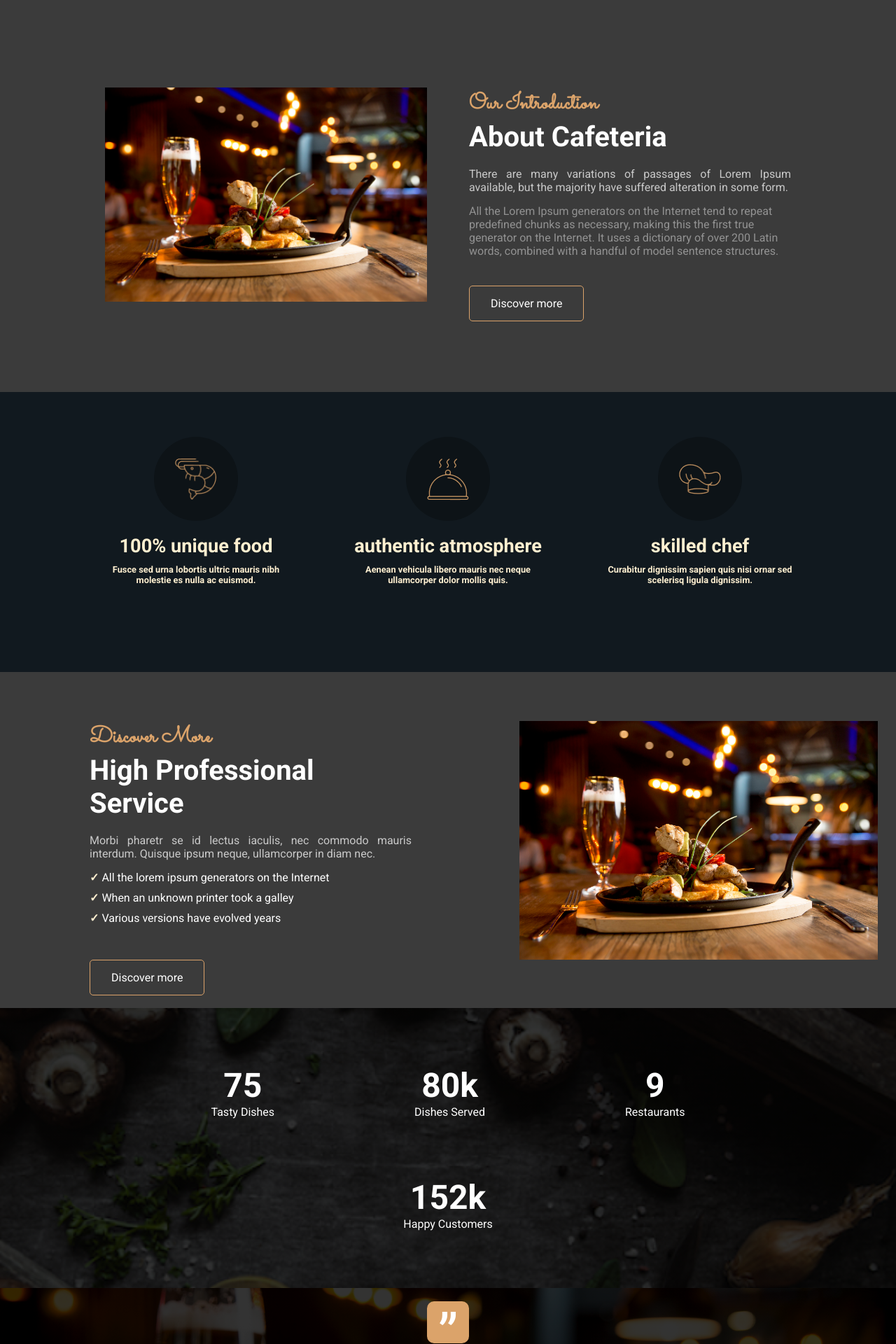
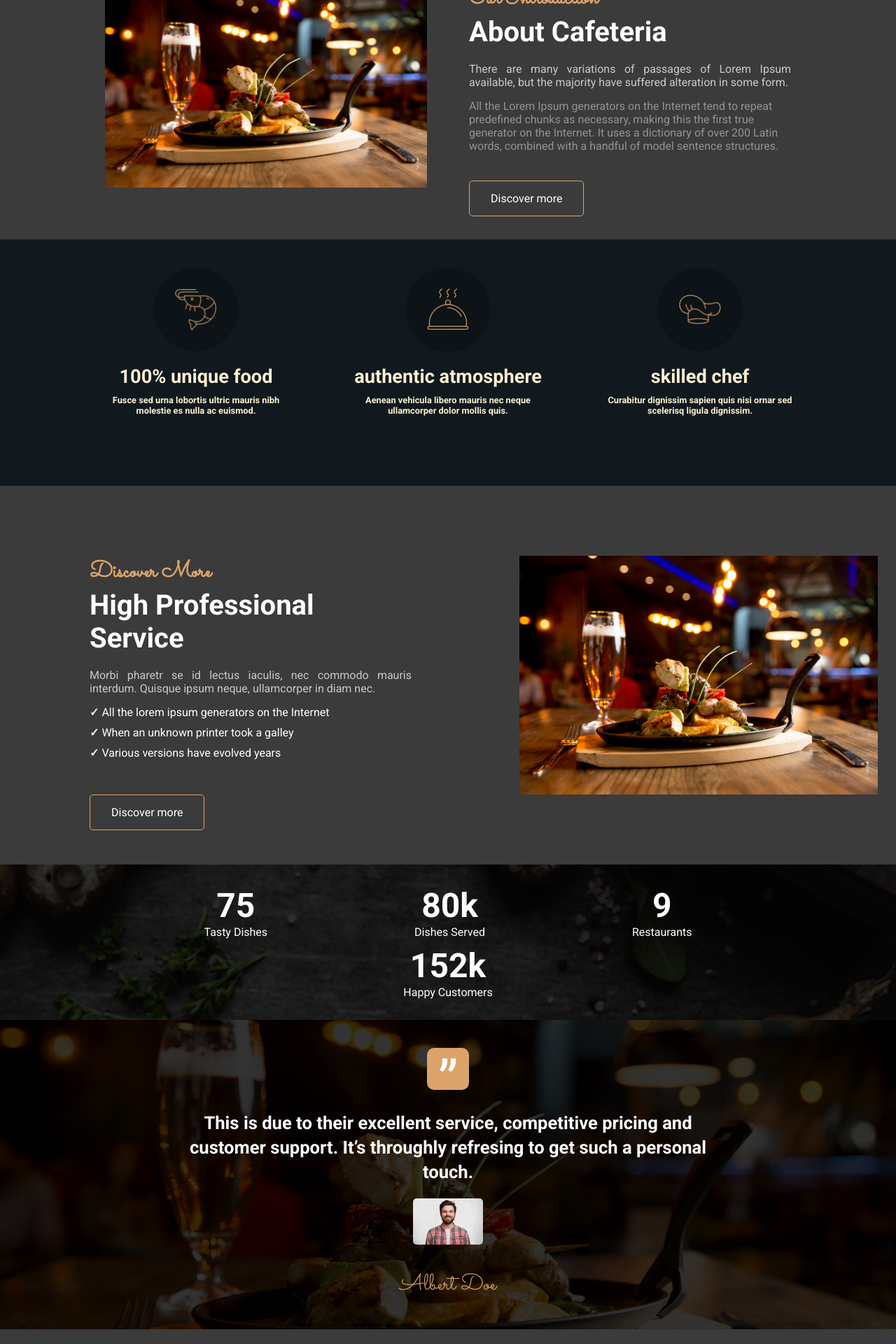
Before and after one commit to santanafx/cafeteria, a React (Vite) app: page / in a window 1280 px wide. Shown: the part 720-2640 px from the top of the page at 70% size. Built offline with nearby package versions, Linux system fonts and the light colour scheme.

Commit message:
Corrigindo responsividade componentes

```diff
--- a/src/components/SectionDiscover.tsx
+++ b/src/components/SectionDiscover.tsx
@@ -8,8 +8,8 @@ export const SectionDiscover = () => {
                     <h4>Discover More</h4>
                     <h1>High Professional Service</h1>
                     <p>
-            Morbi pharetr se id lectus iaculis, nec commodo mauris interdum.
-            Quisque ipsum neque, ullamcorper in diam nec.
+                        Morbi pharetr se id lectus iaculis, nec commodo mauris
+                        interdum. Quisque ipsum neque, ullamcorper in diam nec.
                     </p>
                     <ul>
                         <li> All the lorem ipsum generators on the Internet</li>
--- a/src/styles/components/_sectionAbout.scss
+++ b/src/styles/components/_sectionAbout.scss
@@ -1,15 +1,23 @@
 .aboutCafeteriaBg {
     background-color: $cor-primaria;
-  height: 70vh;
+    // height: 70vh;
     display: flex;
     justify-content: center;
     align-items: center;
+    padding: 70px 0;
+    // @media screen and (max-width: 1000px) {
+    //     height: 90vh;
+    // }
     .aboutCafeteriaContainer {
         width: 80%;
         margin: 0 auto;
         display: flex;
         justify-content: center;
+        align-items: center;
         gap: 60px;
+        @media screen and (max-width: 1000px) {
+            flex-direction: column;
+        }
         div {
             img {
                 width: 100%;
--- a/src/styles/components/_sectionDiscover.scss
+++ b/src/styles/components/_sectionDiscover.scss
@@ -1,12 +1,13 @@
 .discoverCafeteriaBg {
     background-color: $cor-primaria;
-    height: 60vh;
+    // height: 60vh;
     display: flex;
     justify-content: center;
     align-items: center;
-    @media screen and (max-width: 900px) {
-        height: 80vh;
-    }
+    // @media screen and (max-width: 900px) {
+    //     height: 80vh;
+    // }
+    padding: 100px 0;
     .discoverCafeteriaContainer {
         width: 80%;
         margin: 0 auto;
@@ -16,6 +17,10 @@
         gap: 120px;
         height: 100%;
         position: relative;
+        @media screen and (max-width: 1000px) {
+            flex-direction: column;
+        }
+
         .discoverCafeteriaService {
             max-width: 460px;
             h4 {
@@ -63,6 +68,9 @@
             background-size: contain;
             height: 100%;
             width: 50%;
+            @media screen and (max-width: 1000px) {
+                display: none;
+            }
         }
     }
 }
--- a/src/styles/components/_sectionFood.scss
+++ b/src/styles/components/_sectionFood.scss
@@ -1,12 +1,13 @@
 .foodCafeteriaBg {
     width: 100%;
-    min-height: 50vh;
+    // min-height: 50vh;
     background-color: $cor-quarta;
     display: flex;
     align-items: center;
-    @media screen and (max-width: 900px) {
-        height: 90vh;
-    }
+    padding: 100px 0;
+    // @media screen and (max-width: 900px) {
+    //     height: 90vh;
+    // }
     .foodCafeteriaContainer {
         width: 80%;
         margin: 0 auto;
--- a/src/styles/components/_sectionNumbers.scss
+++ b/src/styles/components/_sectionNumbers.scss
@@ -6,7 +6,8 @@
     background-size: cover;
     background-attachment: fixed;
     width: 100%;
-    height: 50vh;
+    // height: 50vh;
+    padding: 30px 0;
     display: flex;
     justify-content: center;
     align-items: center;
@@ -16,8 +17,9 @@
         align-items: center;
         flex-wrap: wrap;
         width: 90%;
-        margin: 0 auto;
-        height: 40vh;
+        gap: 10px;
+        // margin: 0 auto;
+        // height: 40vh;
 
         div {
             display: flex;
--- a/src/styles/components/_sectionReview.scss
+++ b/src/styles/components/_sectionReview.scss
@@ -5,7 +5,7 @@
     background-position: center center;
     background-repeat: no-repeat;
     background-size: cover;
-  min-height: 50vh;
+    // min-height: 50vh;
     color: white;
     display: flex;
     align-items: center;
@@ -15,6 +15,7 @@
         align-items: center;
         width: 90%;
         margin: 0 auto;
+        padding: 40px 0;
         .reviewQuote {
             width: 60px;
             height: 60px;
--- a/src/styles/style.css
+++ b/src/styles/style.css
@@ -151,17 +151,11 @@
 }
 .footerBg {
   width: 100%;
-  height: 50vh;
   background-color: #3b3b3b;
   display: flex;
   align-items: center;
   justify-content: center;
   flex-direction: column;
-}
-@media screen and (max-width: 900px) {
-  .footerBg {
-    height: 110vh;
-  }
 }
 .footerBg .footerCafeteriaContainer {
   width: 90%;
@@ -169,7 +163,7 @@
   justify-content: center;
   align-items: center;
   border-bottom: 1px solid #11191f;
-  padding: 100px 0;
+  padding: 40px 0;
 }
 @media screen and (max-width: 900px) {
   .footerBg .footerCafeteriaContainer {
@@ -250,8 +244,12 @@
   gap: 20px;
 }
 .footerBg .footerCopyRight {
+  height: 40px;
+  display: flex;
+  justify-content: center;
+  align-items: center;
   color: #feefd0;
-  padding: 20px 0;
+  background-color: #3b3b3b;
 }
 
 .deliciousCafeteriaBgImg {
@@ -260,22 +258,16 @@
   background-position: center center;
   background-repeat: no-repeat;
   background-size: cover;
-  min-height: 90vh;
+  padding: 150px 0;
 }
 .deliciousCafeteriaBgImg .deliciousCafeteriaContainer {
   width: 80%;
   margin: 0 auto;
 }
 .deliciousCafeteriaBgImg .deliciousCafeteriaContainer h4 {
-  padding-top: 260px;
   font-family: "Sacramento", cursive;
   color: #dba36a;
   font-size: 2rem;
-}
-@media screen and (max-width: 900px) {
-  .deliciousCafeteriaBgImg .deliciousCafeteriaContainer h4 {
-    padding-top: 150px;
-  }
 }
 .deliciousCafeteriaBgImg .deliciousCafeteriaContainer h1 {
   color: white;
@@ -290,17 +282,23 @@
 
 .aboutCafeteriaBg {
   background-color: #3b3b3b;
-  height: 70vh;
   display: flex;
   justify-content: center;
   align-items: center;
+  padding: 70px 0;
 }
 .aboutCafeteriaBg .aboutCafeteriaContainer {
   width: 80%;
   margin: 0 auto;
   display: flex;
   justify-content: center;
+  align-items: center;
   gap: 60px;
+}
+@media screen and (max-width: 1000px) {
+  .aboutCafeteriaBg .aboutCafeteriaContainer {
+    flex-direction: column;
+  }
 }
 .aboutCafeteriaBg .aboutCafeteriaContainer div img {
   width: 100%;
@@ -335,15 +333,10 @@
 
 .foodCafeteriaBg {
   width: 100%;
-  min-height: 50vh;
   background-color: #11191f;
   display: flex;
   align-items: center;
-}
-@media screen and (max-width: 900px) {
-  .foodCafeteriaBg {
-    height: 90vh;
-  }
+  padding: 100px 0;
 }
 .foodCafeteriaBg .foodCafeteriaContainer {
   width: 80%;
@@ -401,15 +394,10 @@
 
 .discoverCafeteriaBg {
   background-color: #3b3b3b;
-  height: 60vh;
   display: flex;
   justify-content: center;
   align-items: center;
-}
-@media screen and (max-width: 900px) {
-  .discoverCafeteriaBg {
-    height: 80vh;
-  }
+  padding: 100px 0;
 }
 .discoverCafeteriaBg .discoverCafeteriaContainer {
   width: 80%;
@@ -420,6 +408,11 @@
   gap: 120px;
   height: 100%;
   position: relative;
+}
+@media screen and (max-width: 1000px) {
+  .discoverCafeteriaBg .discoverCafeteriaContainer {
+    flex-direction: column;
+  }
 }
 .discoverCafeteriaBg .discoverCafeteriaContainer .discoverCafeteriaService {
   max-width: 460px;
@@ -469,6 +462,11 @@
   height: 100%;
   width: 50%;
 }
+@media screen and (max-width: 1000px) {
+  .discoverCafeteriaBg .discoverCafeteriaContainer .discoverCafeteriaImg {
+    display: none;
+  }
+}
 
 .numbersCafeteriaBg {
   background-image: linear-gradient(rgba(0, 0, 0, 0.8), rgba(0, 0, 0, 0.8)), url(/images/numbers-bg.jpg);
@@ -477,7 +475,7 @@
   background-size: cover;
   background-attachment: fixed;
   width: 100%;
-  height: 50vh;
+  padding: 30px 0;
   display: flex;
   justify-content: center;
   align-items: center;
@@ -488,8 +486,7 @@
   align-items: center;
   flex-wrap: wrap;
   width: 90%;
-  margin: 0 auto;
-  height: 40vh;
+  gap: 10px;
 }
 .numbersCafeteriaBg .numbersCafeteriaContainer div {
   display: flex;
@@ -512,7 +509,6 @@
   background-position: center center;
   background-repeat: no-repeat;
   background-size: cover;
-  min-height: 50vh;
   color: white;
   display: flex;
   align-items: center;
@@ -523,6 +519,7 @@
   align-items: center;
   width: 90%;
   margin: 0 auto;
+  padding: 40px 0;
 }
 .reviewCafeteriaBg .reviewCafeteriaContainer .reviewQuote {
   width: 60px;
```
Also changed, not shown: src/components/SectionReview.tsx (+7 -4 lines), src/styles/components/_footer.scss (+9 -4 lines), src/styles/components/_sectionDelicious.scss (+6 -5 lines), 1 other file (tests, documents, lock files or other folders). Lines whose indentation alone changed are shown as unchanged.
